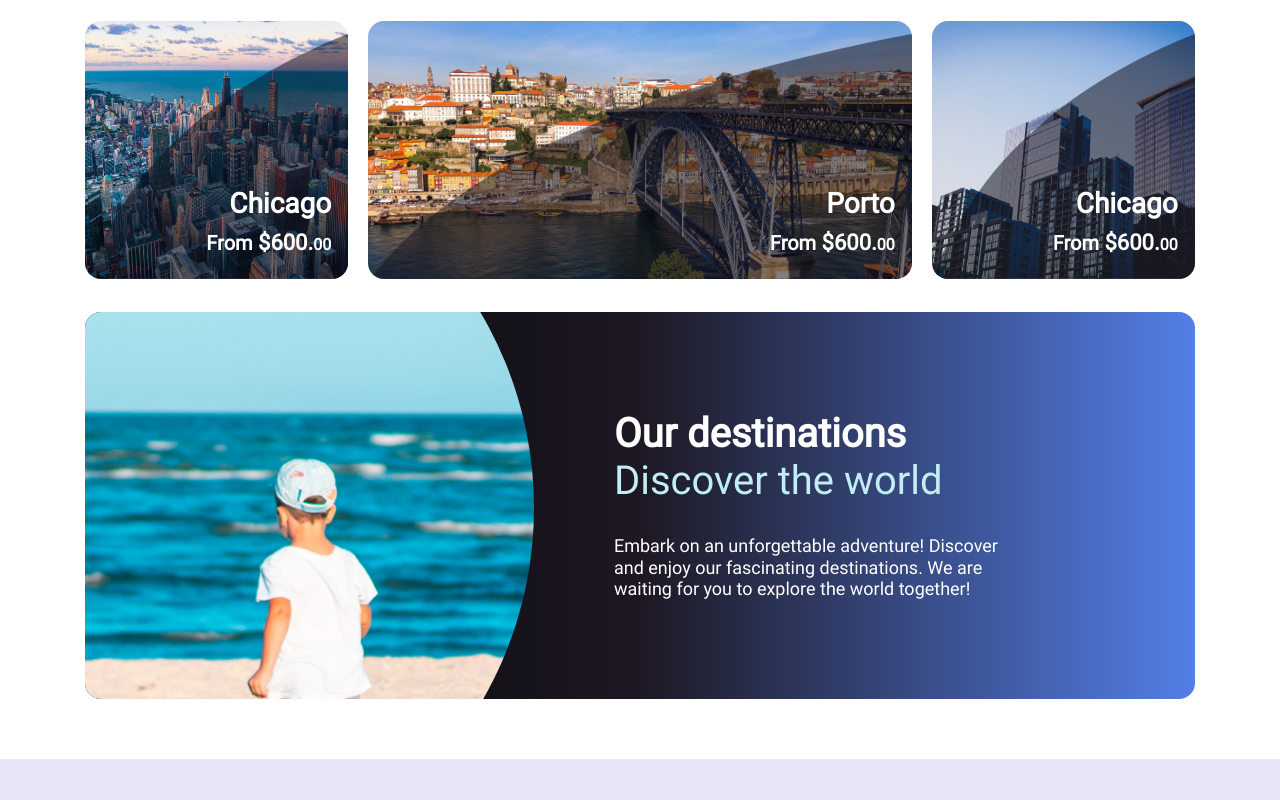
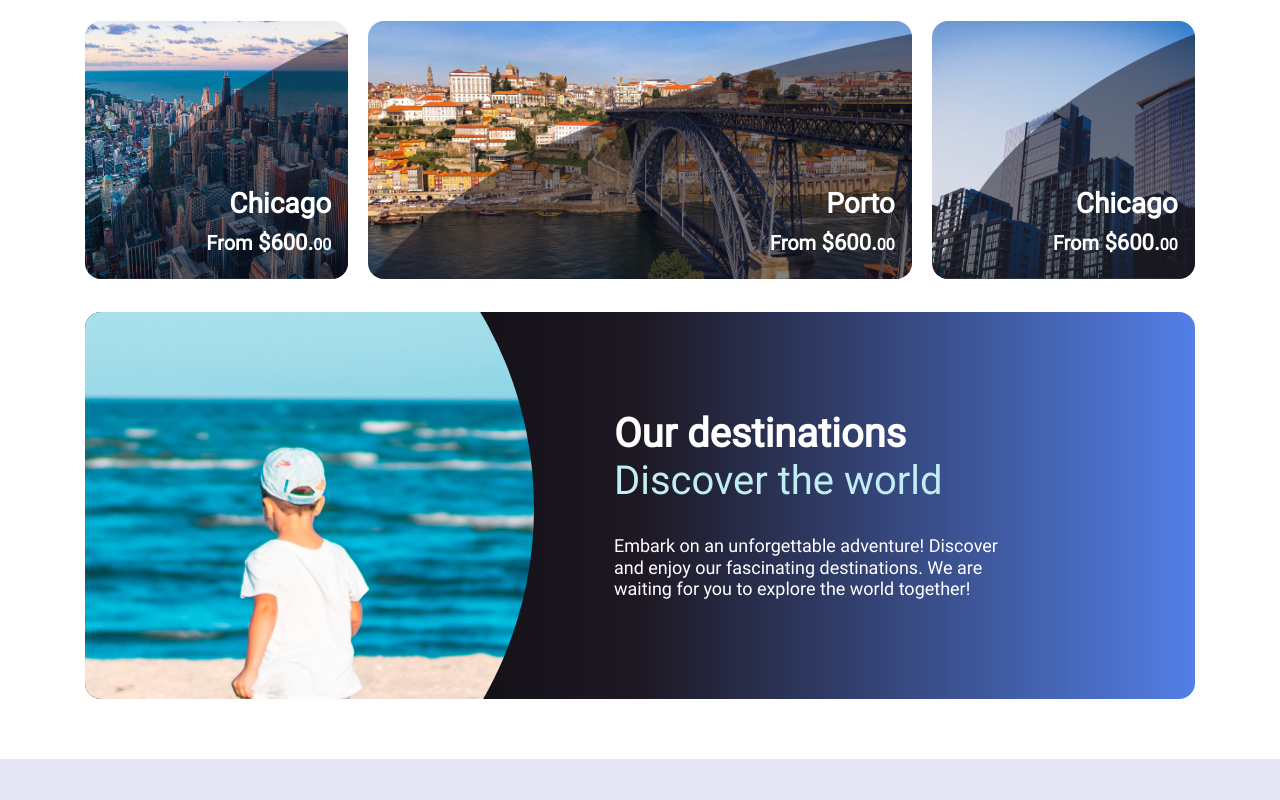
Before and after one commit to karlozjaramillo/prueba-ingreso-ux-2024, an Angular app: page / in a window 1280 px wide. Shown: the part 600-1400 px from the top of the page. Built offline with nearby package versions, Linux system fonts and the light colour scheme.

Commit message:
The image of our destinations banner is included in the html

```diff
--- a/src/app/body-content/body-content.component.html
+++ b/src/app/body-content/body-content.component.html
@@ -48,7 +48,9 @@
             </div>
         </div>
         <div class="body-content__content-banner">
-            <div class="body-content__content-banner-image"></div>
+            <div class="body-content__content-banner-image">
+                <img src="../../assets/our-destinations-banner.jpg" alt="our-destinations-banner">
+            </div>
             <div class="body-content__content-banner-text">
                 <div class="body-content__content-banner-text--title">
                     <p>Our destinations</p>
--- a/src/app/body-content/body-content.component.scss
+++ b/src/app/body-content/body-content.component.scss
@@ -120,22 +120,23 @@ $third-gradient-color: #537FE7;
     display: flex;
     background-image: linear-gradient(to right, $first-gradient-color, $second-gradient-color, $third-gradient-color);
     width: 100%;
-    // max-width: 1247.41px;
-    // min-height: 386px;
     background-color: $second-gradient-color;
 }
 
 .body-content__content-banner-image {
+    overflow: hidden;
     position: absolute;
     top: -188.41px;
     left: -319px;
     width: 768px;
-    height: 767.86px;
+    height: 768px;
     border-radius: 100%;
-    background-image: url("../../assets/our-destinations-banner.jpg");
-    background-size: 110%;
-    background-repeat: no-repeat;
-    background-position: 95% 55%;
+
+    img {
+        position: relative;
+        top: -319px;
+        left: -120px;
+    }
 }
 
 .body-content__content-banner-text {
@@ -187,6 +188,7 @@ $third-gradient-color: #537FE7;
 }
 
 @media (max-width:992px) {
+
     .body-content__content-offers-1,
     .body-content__content-offers-2,
     .body-content__content-offers-3 {
@@ -284,7 +286,7 @@ $third-gradient-color: #537FE7;
         margin-bottom: 0;
     }
 
-    .body-content__content-banner{
+    .body-content__content-banner {
         max-height: 722px;
     }
 
```
